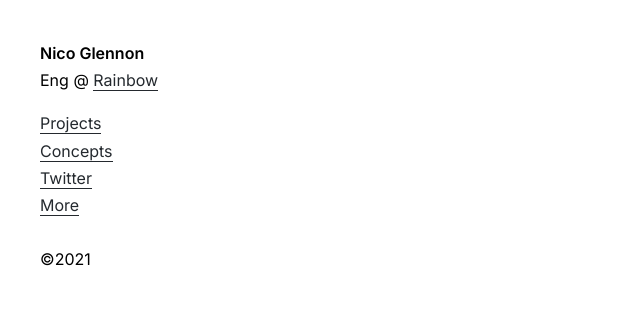
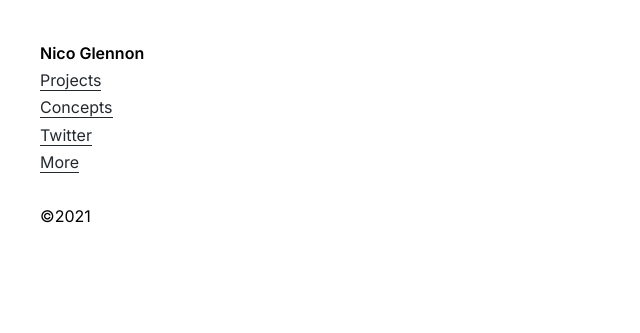
Before and after one commit to nicoglennon/nico-gl, a Gatsby site: page / in a window 1280 px wide. Shown: the whole page, without its empty margins (0-640 px from the left). Built offline with nearby package versions, Linux system fonts and the light colour scheme; Gatsby itself is replaced by a stand-in of ours.

Commit message:
Remove bio

```diff
--- a/src/components/sidebar.js
+++ b/src/components/sidebar.js
@@ -17,12 +17,6 @@ const Sidebar = ({ siteTitle, page }) => (
       <LinkWrapper>
         <p style={{ borderBottom: "none", marginBottom: 0 }}>
           <strong>Nico Glennon</strong>
-        </p>
-        <p>
-          Eng @{" "}
-          <a href="https://rainbow.me" target="_blank" rel="noreferrer">
-            Rainbow
-          </a>
         </p>
       </LinkWrapper>
       {/* <LinkWrapper>
```
